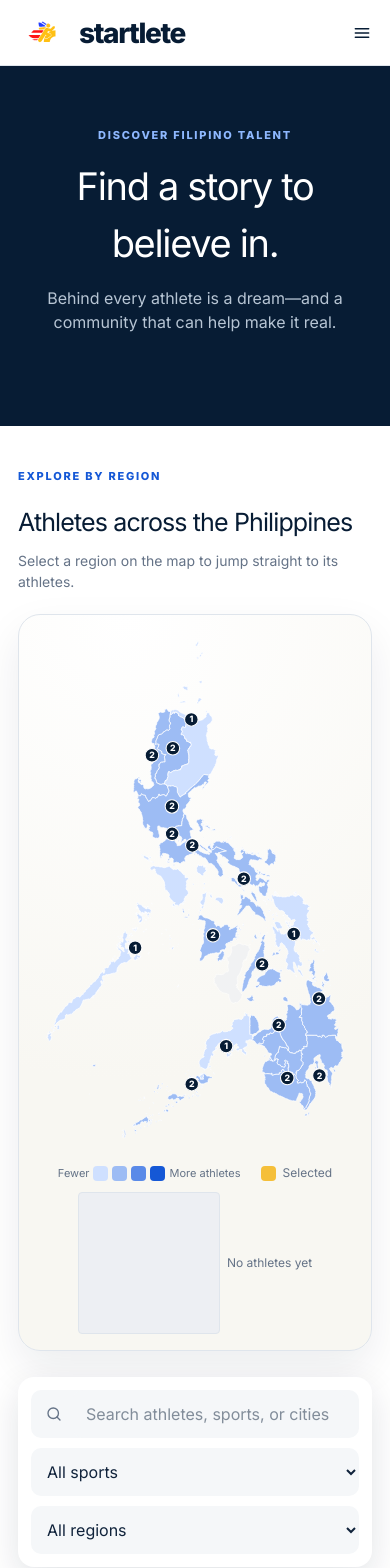
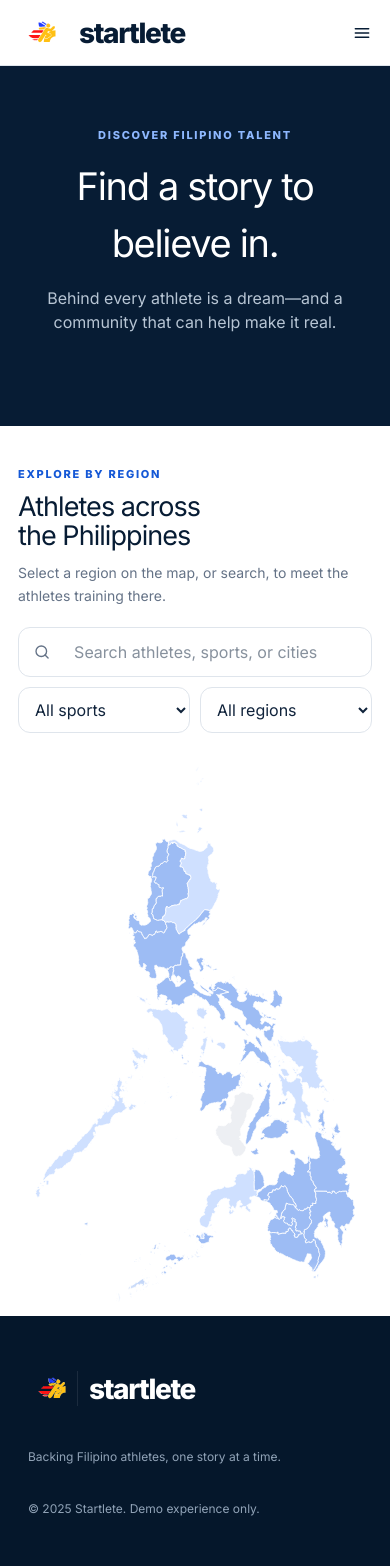
Before and after one commit to Metach1/hacktoberfest-2026, a Next.js app: page /discover in a window 390 px wide. Shown: the top 1568 px of the page. Built offline with nearby package versions, Linux system fonts and the light colour scheme.

Commit message:
reorganized discover page, beautified it - the trending athletes beneath is gone, i need to put it back - the expand function does not work as intended - the map cuts off sideways

```diff
--- a/app/globals.css
+++ b/app/globals.css
@@ -362,63 +362,72 @@ textarea { padding-top: 12px; min-height: 100px; resize: vertical; }
   .amount-grid { grid-template-columns: 1fr 1fr; }
 }
 
-/* Interactive Philippines region map (Discover) */
-.map-section { max-width: 1050px; margin: 0 auto; padding: 56px 28px 8px; }
-.map-head { display: flex; align-items: end; justify-content: space-between; gap: 18px; margin-bottom: 22px; }
-.map-head h2 { font-size: 30px; margin: 6px 0 6px; color: var(--navy); }
-.map-head p { margin: 0; color: var(--muted); font-size: 14px; display: inline-flex; align-items: center; gap: 6px; }
-.map-head p svg { color: var(--blue); }
+/* Interactive Philippines region map (Discover): two-column explorer. */
+.map-explorer { position: relative; z-index: 2; max-width: 1184px; margin: 0 auto; padding: 48px 28px 8px; display: grid; grid-template-columns: minmax(300px, 400px) 1fr; gap: 40px; align-items: start; }
 
-/* Card gets a subtle gradient + depth so the map reads as a focal element. */
-.ph-map { position: relative; background: radial-gradient(circle at 30% 0%, #ffffff, var(--cream) 60%); border: 1px solid var(--line); border-radius: 22px; padding: 26px 18px 20px; box-shadow: 0 18px 44px rgba(7,28,52,.08); }
-.ph-map-svg { display: block; width: 100%; max-width: 480px; height: auto; margin: 0 auto; overflow: visible; }
+/* LEFT panel: headers, search, filters, results list. */
+.explorer-panel { position: relative; z-index: 2; }
+.explorer-panel > .eyebrow { margin-bottom: 10px; }
+.explorer-panel h2 { font-size: 34px; line-height: 1.08; margin: 0 0 12px; color: var(--navy); }
+.explorer-sub { margin: 0 0 20px; color: var(--muted); font-size: 14px; line-height: 1.6; }
+.explorer-controls { display: flex; flex-direction: column; gap: 10px; }
+.explorer-controls .search-box { background: white; border: 1px solid var(--line); border-radius: 12px; padding: 0 14px; }
+.explorer-controls .search-box input { background: transparent; }
+.explorer-filters { display: grid; grid-template-columns: 1fr 1fr; gap: 10px; }
+.explorer-filters select { border: 1px solid var(--line); border-radius: 12px; padding: 0 12px; height: 46px; background: white; color: var(--ink); outline: 0; width: 100%; }
 
-.ph-region { fill: #e9edf3; stroke: #ffffff; stroke-width: .7; transition: fill .25s ease, transform .2s ease, filter .2s ease; outline: none; transform-box: fill-box; transform-origin: center; }
+/* Compact scrollable results list. */
+.region-list { margin-top: 18px; border: 1px solid var(--line); border-radius: 16px; background: white; box-shadow: 0 10px 30px rgba(7,28,52,.07); overflow: hidden; }
+.region-list-head { display: flex; align-items: center; justify-content: space-between; gap: 10px; padding: 14px 16px; border-bottom: 1px solid var(--line); font-size: 13px; font-weight: 700; color: var(--navy); }
+.region-list-head .text-button { font-size: 12px; padding: 0; }
+.region-list-scroll { max-height: 360px; overflow-y: auto; padding: 6px; display: flex; flex-direction: column; }
+.region-row { display: block; padding: 12px 12px; border-radius: 12px; transition: background .15s; }
+.region-row:hover { background: var(--cream); }
+.region-row + .region-row { border-top: 1px solid var(--line); border-radius: 0; }
+.region-row-head { display: flex; align-items: center; gap: 6px; }
+.region-row-head strong { font-size: 14px; color: var(--navy); }
+.region-row-meta { display: inline-flex; align-items: center; gap: 5px; color: var(--muted); font-size: 12px; margin: 4px 0 8px; }
+.region-row-progress { height: 5px; background: #e8edf2; border-radius: 99px; overflow: hidden; }
+.region-row-progress span { display: block; height: 100%; border-radius: inherit; background: linear-gradient(90deg, var(--blue), #4384ed); }
+.region-row-fund { display: block; margin-top: 5px; color: var(--muted); font-size: 11px; }
+.region-empty { padding: 26px 16px; text-align: center; color: var(--muted); font-size: 13px; }
+
+/* RIGHT panel: the map. The gradient mask fades the edges that approach the
+   hero above and the community section below so the zoomed map never looks
+   like it collides with those containers. */
+.explorer-map { position: relative; z-index: 2; }
+.ph-map { position: relative; -webkit-mask-image: linear-gradient(to bottom, transparent 0, #000 9%, #000 91%, transparent 100%); mask-image: linear-gradient(to bottom, transparent 0, #000 9%, #000 91%, transparent 100%); }
+.ph-map-svg { display: block; width: 100%; max-width: 560px; height: auto; margin: 0 auto; overflow: visible; }
+
+/* The inner group carries the zoom transform; CSS eases it smoothly. */
+.ph-zoom { transition: transform .55s cubic-bezier(.22,.61,.36,1); }
+
+.ph-region { fill: #e9edf3; stroke: #ffffff; stroke-width: .7; transition: fill .25s ease, filter .2s ease; outline: none; cursor: pointer; }
 /* Choropleth: light-to-deep blue by athlete count. */
 .ph-region.i1 { fill: #cfe0ff; }
 .ph-region.i2 { fill: #9dbcf4; }
 .ph-region.i3 { fill: #5a8ae8; }
 .ph-region.i4 { fill: var(--blue); }
-.ph-region.populated { cursor: pointer; }
-.ph-region.populated:hover { filter: url(#ph-region-shadow) brightness(1.06); transform: scale(1.03); }
-.ph-region.populated:focus-visible { stroke: var(--gold); stroke-width: 1.6; filter: url(#ph-region-shadow); }
-.ph-region.selected { fill: var(--gold); stroke: var(--gold-dark); stroke-width: 1.6; filter: url(#ph-region-shadow); }
+.ph-region.empty { fill: #edeff3; }
+.ph-region:hover { filter: url(#ph-region-shadow) brightness(1.06); }
+.ph-region:focus-visible { stroke: var(--gold); stroke-width: 1.4; filter: url(#ph-region-shadow); }
+.ph-region.selected { fill: var(--gold); stroke: var(--gold-dark); stroke-width: 1; filter: url(#ph-region-shadow); }
 .ph-region.selected:hover { fill: var(--gold); }
-.ph-region.empty { fill: #edeff3; cursor: default; opacity: .65; }
 
-/* Count badges sit above the regions; clicks fall through to the path. */
-.ph-badge { pointer-events: none; }
-.ph-badge circle { fill: var(--navy); stroke: #ffffff; stroke-width: 1; }
-.ph-badge text { fill: #ffffff; font-size: 7px; font-weight: 800; }
-.ph-badge.selected circle { fill: var(--gold-dark); }
+/* Full-viewport click-catcher sitting behind the explorer; clicking anywhere
+   that is not the panel/map clears the active selection. */
+.explorer-backdrop { position: fixed; inset: 0; z-index: 1; border: 0; background: transparent; cursor: default; }
 
-.ph-map-legend { display: flex; flex-wrap: wrap; gap: 10px 20px; align-items: center; justify-content: center; margin-top: 18px; font-size: 12px; color: var(--muted); }
-.legend-item, .legend-scale { display: inline-flex; align-items: center; gap: 7px; }
-.legend-scale { gap: 4px; }
-.legend-label { font-size: 11px; }
-.legend-swatch { width: 15px; height: 15px; border-radius: 4px; display: inline-block; }
-.legend-swatch.i1 { background: #cfe0ff; }
-.legend-swatch.i2 { background: #9dbcf4; }
-.legend-swatch.i3 { background: #5a8ae8; }
-.legend-swatch.i4 { background: var(--blue); }
-.legend-swatch.selected { background: var(--gold); }
-.legend-swatch.empty { background: #edeff3; border: 1px solid var(--line); }
-/* The map now sits between the hero and the filters, so the filter bar no
-   longer overlaps the hero; neutralize its negative top margin in this flow. */
-.map-section + .filters { margin-top: 22px; }
+.catalog-expanded { padding-top: 20px; }
 
 @media (prefers-reduced-motion: reduce) {
-  .ph-region { transition: fill .25s ease; }
-  .ph-region.populated:hover { transform: none; }
+  .ph-zoom { transition: none; }
 }
 
-@media (max-width: 760px) {
-  .map-section { padding: 36px 18px 4px; }
-  .map-head { flex-direction: column; align-items: flex-start; gap: 10px; }
-  .map-head h2 { font-size: 25px; }
-  .ph-map { padding: 18px 12px 16px; }
-  .ph-badge text { font-size: 8px; }
-  .filters { margin-top: 18px; }
+@media (max-width: 900px) {
+  .map-explorer { grid-template-columns: 1fr; gap: 24px; padding: 34px 18px 4px; }
+  .explorer-panel h2 { font-size: 27px; }
+  .ph-map-svg { max-width: 420px; }
 }
 
 /* Accepted incoming landing-page styles: Starlete white-first athlete funding landing page. */
--- a/src/app/screens/discover.tsx
+++ b/src/app/screens/discover.tsx
@@ -1,8 +1,9 @@
 "use client";
 
 import { useCallback, useEffect, useMemo, useRef, useState } from "react";
+import Link from "next/link";
 import { usePathname, useRouter, useSearchParams } from "next/navigation";
-import { AthleteCard, Icon } from "@/src/app/shared/ui";
+import { AthleteCard, Icon, peso } from "@/src/app/shared/ui";
 import { useStarlete } from "@/src/app/store";
 import type { Athlete } from "@/src/app/data/athletes";
 import { regionName } from "@/src/app/lib/regions";
@@ -21,65 +22,106 @@ function intensity(count: number): 0 | 1 | 2 | 3 | 4 {
   return 4;
 }
 
-function PhilippinesMap({ athletes, selectedRegion, onSelectRegion }: { athletes: Athlete[]; selectedRegion: string | null; onSelectRegion: (regionCode: string | null) => void }) {
+/** The map's full extent, used to compute the zoom transform. */
+const FULL_VB = (() => {
+  const [x, y, w, h] = REGION_MAP.viewBox.split(/\s+/).map(Number);
+  return { x, y, w, h };
+})();
+
+function PhilippinesMap({
+  athletes,
+  selectedRegion,
+  onSelectRegion,
+}: {
+  athletes: Athlete[];
+  selectedRegion: string | null;
+  onSelectRegion: (regionCode: string | null) => void;
+}) {
   const counts = useMemo(() => countByRegion(athletes), [athletes]);
   const svgRef = useRef<SVGSVGElement | null>(null);
-  // Approximate region centroids, measured from the rendered SVG path bounding
-  // boxes on the client. Used only to place count badges; the data layer stays
-  // unchanged. Empty on the server/first paint, which is fine (badges are
-  // decorative and the paths carry accessible labels).
-  const [centroids, setCentroids] = useState<Record<string, { x: number; y: number }>>({});
+  const zoomRef = useRef<SVGGElement | null>(null);
 
+  // Zoom is applied as an SVG transform on an inner <g>, which (unlike the
+  // viewBox attribute) animates smoothly via CSS transition. The transform must
+  // be measured from the rendered DOM (getBBox) after mount, so we write it
+  // imperatively to the <g> rather than via React state — this both satisfies
+  // the project's no-setState-in-effect lint rule and keeps getBBox out of the
+  // static prerender render path (a hard requirement under Next 16 Cache
+  // Components).
   useEffect(() => {
     const svg = svgRef.current;
-    if (!svg) return;
-    const next: Record<string, { x: number; y: number }> = {};
-    svg.querySelectorAll<SVGPathElement>("path[data-region]").forEach((path) => {
-      const code = path.dataset.region;
-      if (!code) return;
+    const g = zoomRef.current;
+    if (!svg || !g) return;
+
+    if (!selectedRegion) {
+      g.removeAttribute("transform"); // reset to full extent
+      return;
+    }
+    const path = svg.querySelector<SVGPathElement>(`path[data-region="${selectedRegion}"]`);
+    if (!path) {
+      g.removeAttribute("transform");
+      return;
+    }
     const box = path.getBBox();
-      next[code] = { x: box.x + box.width / 2, y: box.y + box.height / 2 };
-    });
-    setCentroids(next);
-  }, [athletes]);
+    const cx = box.x + box.width / 2;
+    const cy = box.y + box.height / 2;
+    // Scale so the region fills ~62% of the frame, then recenter on it.
+    const scale = Math.min(
+      (FULL_VB.w * 0.62) / Math.max(box.width, 1),
+      (FULL_VB.h * 0.62) / Math.max(box.height, 1),
+      4.2,
+    );
+    const tx = FULL_VB.x + FULL_VB.w / 2 - cx * scale;
+    const ty = FULL_VB.y + FULL_VB.h / 2 - cy * scale;
+    g.setAttribute("transform", `translate(${tx} ${ty}) scale(${scale})`);
+  }, [selectedRegion, athletes]);
 
-  const handleSelect = (regionCode: string, count: number) => {
-    if (count === 0) return; // empty regions (incl. NIR) are not selectable
+  const handleSelect = (regionCode: string) => {
     onSelectRegion(selectedRegion === regionCode ? null : regionCode);
   };
 
   return (
     <div className="ph-map" role="group" aria-label="Interactive map of the Philippines. Select a region to see its athletes.">
-      <svg ref={svgRef} className="ph-map-svg" viewBox={REGION_MAP.viewBox} aria-label="Philippine administrative regions">
+      <svg
+        ref={svgRef}
+        className="ph-map-svg"
+        viewBox={REGION_MAP.viewBox}
+        aria-label="Philippine administrative regions"
+      >
         <defs>
           <filter id="ph-region-shadow" x="-20%" y="-20%" width="140%" height="140%">
             <feDropShadow dx="0" dy="1.5" stdDeviation="1.6" floodColor="#071c34" floodOpacity="0.35" />
           </filter>
         </defs>
-        {REGION_MAP.regions.map(region => {
+        <g ref={zoomRef} className="ph-zoom">
+        {REGION_MAP.regions.map((region) => {
           const count = counts[region.regionCode] ?? 0;
           const populated = count > 0;
           const selected = selectedRegion === region.regionCode;
           const label = populated
             ? `${region.name}: ${count} athlete${count === 1 ? "" : "s"}`
             : `${region.name}: no athletes yet`;
-          const cls = ["ph-region", populated ? "populated" : "empty", `i${intensity(count)}`, selected ? "selected" : ""].filter(Boolean).join(" ");
+          const cls = [
+            "ph-region",
+            populated ? "populated" : "empty",
+            `i${intensity(count)}`,
+            selected ? "selected" : "",
+          ].filter(Boolean).join(" ");
           return (
             <path
               key={region.regionCode}
               data-region={region.regionCode}
               d={region.svgPath}
               className={cls}
-              role={populated ? "button" : "img"}
-              tabIndex={populated ? 0 : undefined}
+              role="button"
+              tabIndex={0}
               aria-label={label}
-              aria-disabled={populated ? undefined : true}
-              aria-pressed={populated ? selected : undefined}
-              onClick={() => handleSelect(region.regionCode, count)}
-              onKeyDown={e => {
-                if (populated && (e.key === "Enter" || e.key === " ")) {
+              aria-pressed={selected}
+              onClick={() => handleSelect(region.regionCode)}
+              onKeyDown={(e) => {
+                if (e.key === "Enter" || e.key === " ") {
                   e.preventDefault();
-                  handleSelect(region.regionCode, count);
+                  handleSelect(region.regionCode);
                 }
               }}
             >
@@ -87,33 +129,25 @@ function PhilippinesMap({ athletes, selectedRegion, onSelectRegion }: { athletes
             </path>
           );
         })}
-        {/* Count badges, drawn on top. Pointer events pass through to the path. */}
-        {REGION_MAP.regions.map(region => {
-          const count = counts[region.regionCode] ?? 0;
-          const c = centroids[region.regionCode];
-          if (count <= 0 || !c) return null;
-          const selected = selectedRegion === region.regionCode;
+        </g>
+      </svg>
+    </div>
+  );
+}
+
+/** A single brief, text-only athlete row for the compact region/search list. */
+function AthleteRow({ athlete }: { athlete: Athlete }) {
+  const percent = Math.round((athlete.raised / athlete.goal) * 100);
   return (
-            <g key={`b-${region.regionCode}`} className={selected ? "ph-badge selected" : "ph-badge"} aria-hidden="true">
-              <circle cx={c.x} cy={c.y} r={6.2} />
-              <text x={c.x} y={c.y} textAnchor="middle" dominantBaseline="central">{count}</text>
-            </g>
-          );
-        })}
-      </svg>
-      <div className="ph-map-legend" aria-hidden="true">
-        <span className="legend-scale">
-          <span className="legend-label">Fewer</span>
-          <span className="legend-swatch i1" />
-          <span className="legend-swatch i2" />
-          <span className="legend-swatch i3" />
-          <span className="legend-swatch i4" />
-          <span className="legend-label">More athletes</span>
-        </span>
-        <span className="legend-item"><span className="legend-swatch selected" /> Selected</span>
-        <span className="legend-item"><span className="legend-swatch empty" /> No athletes yet</span>
+    <Link className="region-row" href={`/athletes/${athlete.id}`}>
+      <div className="region-row-head">
+        <strong>{athlete.name}</strong>
+        {athlete.verified && <span className="verified" title="Verified athlete"><Icon name="check" size={11} /></span>}
       </div>
-    </div>
+      <span className="region-row-meta"><Icon name="pin" size={13} /> {athlete.location} · {athlete.sport}</span>
+      <div className="region-row-progress"><span style={{ width: `${Math.min(percent, 100)}%` }} /></div>
+      <small className="region-row-fund">{peso(athlete.raised)} raised · {percent}%</small>
+    </Link>
   );
 }
 
@@ -125,20 +159,19 @@ export function DiscoverScreen() {
 
   const [search, setSearch] = useState("");
   const [sport, setSport] = useState("All sports");
-  const resultsRef = useRef<HTMLElement | null>(null);
-  // Set when the user picks a region, so the effect below scrolls the catalog
-  // into view once the new selection has rendered.
-  const scrollPending = useRef(false);
+  // Whether the full catalog grid is expanded. Reset whenever the active
+  // selection/search changes so "Expand" always reflects the current results.
+  const [expanded, setExpanded] = useState(false);
 
   // The selected region is held in the URL so it is shareable and works with
   // the browser back button. A valid region code is one that exists on the map.
   const regionParam = searchParams.get("region");
-  const selectedRegion = regionParam && REGION_MAP.regions.some(r => r.regionCode === regionParam)
+  const selectedRegion = regionParam && REGION_MAP.regions.some((r) => r.regionCode === regionParam)
     ? regionParam
     : null;
 
   const setSelectedRegion = useCallback((regionCode: string | null) => {
-    if (regionCode) scrollPending.current = true;
+    setExpanded(false); // a new selection always starts collapsed
     const params = new URLSearchParams(searchParams.toString());
     if (regionCode) params.set("region", regionCode);
     else params.delete("region");
@@ -146,14 +179,13 @@ export function DiscoverScreen() {
     router.replace(query ? `${pathname}?${query}` : pathname, { scroll: false });
   }, [pathname, router, searchParams]);
 
-  // After a region is chosen, bring the matching athlete catalog into view so
-  // the map doubles as a jump-to-location control.
-  useEffect(() => {
-    if (selectedRegion && scrollPending.current) {
-      scrollPending.current = false;
-      resultsRef.current?.scrollIntoView({ behavior: "smooth", block: "start" });
-    }
-  }, [selectedRegion]);
+  const onSearchChange = (value: string) => { setSearch(value); setExpanded(false); };
+  const onSportChange = (value: string) => { setSport(value); setExpanded(false); };
+
+  const searching = search.trim().length > 0;
+  // The compact list is active whenever the user has made a choice: a region on
+  // the map, a region/sport filter, or a search term.
+  const listActive = Boolean(selectedRegion) || searching || sport !== "All sports";
 
   const filtered = useMemo(
     () => filterAthletes(athletes, { search, sport, region: selectedRegion, allSportsLabel: "All sports" }),
@@ -161,42 +193,88 @@ export function DiscoverScreen() {
   );
   const selectedRegionName = selectedRegion ? regionName(selectedRegion) : null;
 
+  const clearSelection = () => {
+    setSelectedRegion(null);
+    setSearch("");
+    setSport("All sports");
+    setExpanded(false);
+  };
+
+  const headingName = selectedRegionName ?? "the Philippines";
+
   return (
     <main className="page-shell">
-      <div className="discover-hero"><span className="eyebrow light">Discover Filipino talent</span><h1>Find a story to believe in.</h1><p>Behind every athlete is a dream—and a community that can help make it real.</p></div>
-      <section className="map-section">
-        <div className="map-head">
-          <div>
+      <div className="discover-hero">
+        <span className="eyebrow light">Discover Filipino talent</span>
+        <h1>Find a story to believe in.</h1>
+        <p>Behind every athlete is a dream—and a community that can help make it real.</p>
+      </div>
+
+      <section className="map-explorer">
+        {/* LEFT: headers, search, filters, and the compact results list. */}
+        <div className="explorer-panel">
           <span className="eyebrow">Explore by region</span>
-            {selectedRegionName ? (
-              <>
-                <h2>{selectedRegionName}</h2>
-                <p><Icon name="pin" size={15} /> {filtered.length} athlete{filtered.length === 1 ? "" : "s"} training here. Scroll down to meet them.</p>
-              </>
-            ) : (
-              <>
-                <h2>Athletes across the Philippines</h2>
-                <p>Select a region on the map to jump straight to its athletes.</p>
-              </>
+          <h2>Athletes across<br />{headingName}</h2>
+          <p className="explorer-sub">Select a region on the map, or search, to meet the athletes training there.</p>
+
+          <div className="explorer-controls">
+            <label className="search-box"><Icon name="search" /><input value={search} onChange={(e) => onSearchChange(e.target.value)} placeholder="Search athletes, sports, or cities" /></label>
+            <div className="explorer-filters">
+              <select value={sport} onChange={(e) => onSportChange(e.target.value)} aria-label="Filter by sport">
+                <option>All sports</option>
+                {[...new Set(athletes.map((a) => a.sport))].map((s) => <option key={s}>{s}</option>)}
+              </select>
+              <select value={selectedRegion ?? ""} onChange={(e) => setSelectedRegion(e.target.value || null)} aria-label="Filter by region">
+                <option value="">All regions</option>
+                {REGION_MAP.regions.map((r) => <option key={r.regionCode} value={r.regionCode}>{r.name}</option>)}
+              </select>
+            </div>
+          </div>
+
+          {listActive && (
+            <div className="region-list">
+              <div className="region-list-head">
+                <span>{filtered.length} athlete{filtered.length === 1 ? "" : "s"}{selectedRegionName ? ` in ${selectedRegionName}` : ""}</span>
+                {Boolean(filtered.length) && (
+                  <button type="button" className="text-button" onClick={() => setExpanded(true)}>
+                    Expand <Icon name="arrow" size={15} />
+                  </button>
                 )}
               </div>
-          {selectedRegion && <button className="text-button" onClick={() => setSelectedRegion(null)}><Icon name="close" size={16} /> All regions</button>}
+              <div className="region-list-scroll">
+                {filtered.length ? (
+                  filtered.map((a) => <AthleteRow key={a.id} athlete={a} />)
+                ) : (
+                  <p className="region-empty">{selectedRegionName ? `No athletes in ${selectedRegionName} yet.` : "No athletes match your search."}</p>
+                )}
               </div>
+            </div>
+          )}
+        </div>
+
+        {/* RIGHT: the interactive, zooming map. */}
+        <div className="explorer-map">
           <PhilippinesMap athletes={athletes} selectedRegion={selectedRegion} onSelectRegion={setSelectedRegion} />
+        </div>
       </section>
-      <div className="filters">
-        <label className="search-box"><Icon name="search" /><input value={search} onChange={e => setSearch(e.target.value)} placeholder="Search athletes, sports, or cities" /></label>
-        <select value={sport} onChange={e => setSport(e.target.value)}><option>All sports</option>{[...new Set(athletes.map(a => a.sport))].map(s => <option key={s}>{s}</option>)}</select>
-        <select value={selectedRegion ?? ""} onChange={e => setSelectedRegion(e.target.value || null)} aria-label="Filter by region">
-          <option value="">All regions</option>
-          {REGION_MAP.regions.map(r => <option key={r.regionCode} value={r.regionCode}>{r.name}</option>)}
-        </select>
+
+      {/* Expanded detailed catalog, reusing the existing AthleteCard grid. */}
+      {expanded && (
+        <section className="section compact catalog-expanded">
+          <div className="results-head">
+            <div>
+              <span className="eyebrow">Athlete community</span>
+              <h2>{filtered.length} athlete{filtered.length === 1 ? "" : "s"}{selectedRegionName ? ` in ${selectedRegionName}` : " to cheer for"}</h2>
             </div>
-      <section className="section compact" ref={resultsRef}>
-        <div className="results-head"><div><span className="eyebrow">Athlete community</span><h2>{filtered.length} athlete{filtered.length === 1 ? "" : "s"}{selectedRegionName ? ` in ${selectedRegionName}` : " to cheer for"}</h2></div><span>Most supported</span></div>
-        <div className="card-grid">{filtered.map(a => <AthleteCard key={a.id} athlete={a} />)}</div>
+            <button type="button" className="text-button" onClick={() => setExpanded(false)}><Icon name="close" size={16} /> Collapse</button>
+          </div>
+          <div className="card-grid">{filtered.map((a) => <AthleteCard key={a.id} athlete={a} />)}</div>
           {!filtered.length && <div className="empty"><h3>No athletes found</h3><p>Try broadening your search, choosing another region, or clearing a filter.</p></div>}
         </section>
+      )}
+
+      {/* Clicking outside a selection deselects it. */}
+      {listActive && <button type="button" className="explorer-backdrop" aria-label="Clear selection" onClick={clearSelection} />}
     </main>
   );
 }
```
Lines whose indentation alone changed are shown as unchanged.
